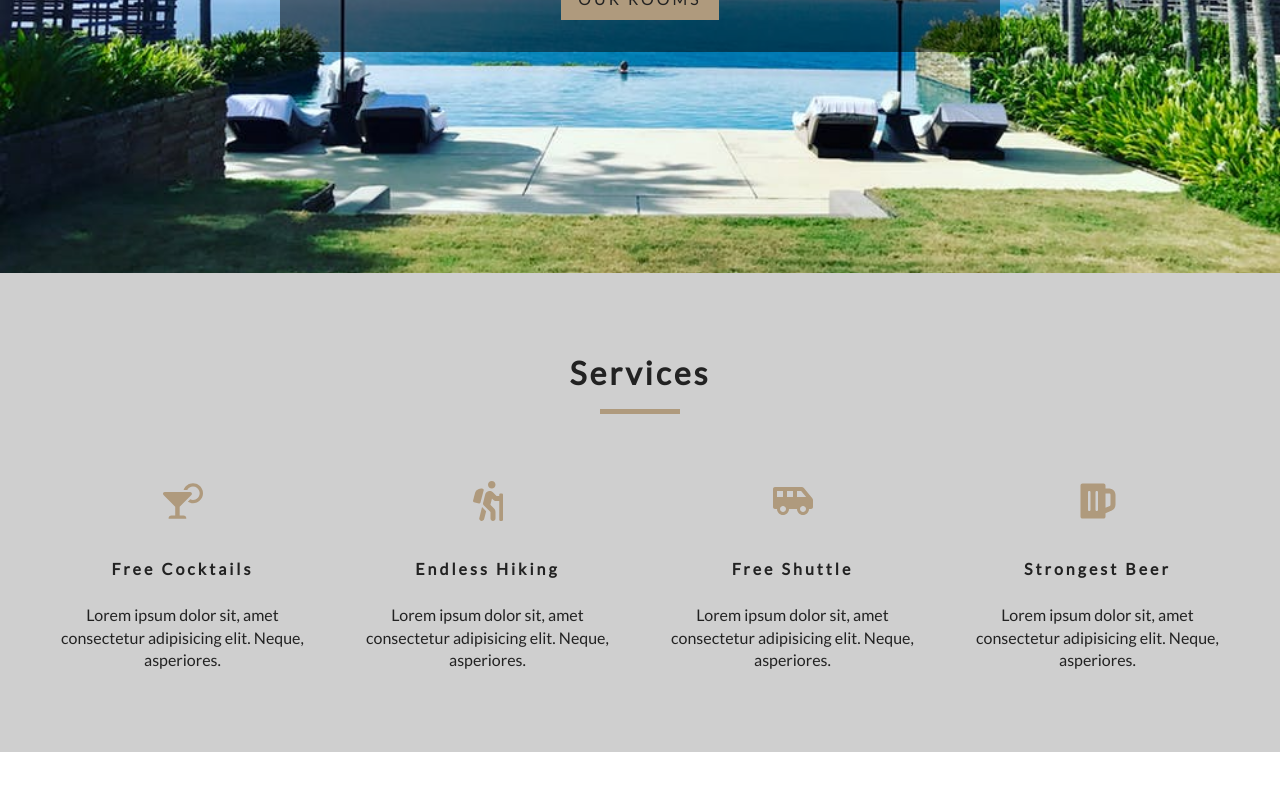
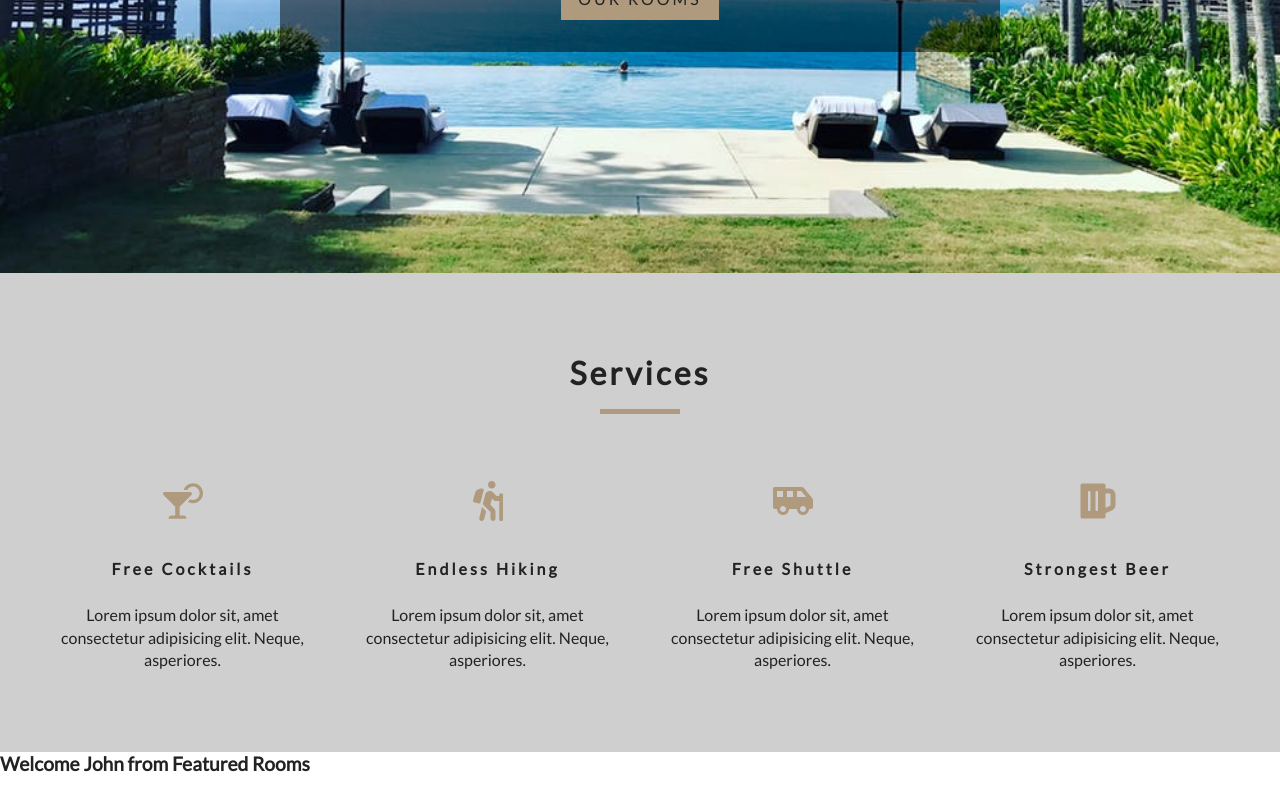
Before and after one commit to akash02-das/beach-resort, a React (Create React App) app: page / in a window 1280 px wide. Shown: the part 527-1327 px from the top of the page. Before the commit the page ends 1279 px from the top, so only its background shows below. Built offline with nearby package versions, Linux system fonts and the light colour scheme.

Commit message:
Context API setup

```diff
--- /dev/null
+++ b/src/components/FeaturedRooms.js
@@ -0,0 +1,20 @@
+import React, { Component } from "react";
+import { RoomContext } from "../context";
+
+class FeaturedRooms extends Component {
+  static contextType = RoomContext;
+
+  render() {
+    const { greeting, name } = this.context;
+
+    return (
+      <div>
+        <h4>
+          {greeting} {name} from Featured Rooms
+        </h4>
+      </div>
+    );
+  }
+}
+
+export default FeaturedRooms;
--- /dev/null
+++ b/src/context.js
@@ -0,0 +1,22 @@
+import React, { Component, createContext } from "react";
+
+const RoomContext = createContext();
+
+class RoomProvider extends Component {
+  state = {
+    greeting: "Welcome",
+    name: "John",
+  };
+
+  render() {
+    return (
+      <RoomContext.Provider value={{ ...this.state }}>
+        {this.props.children}
+      </RoomContext.Provider>
+    );
+  }
+}
+
+const RoomConsumer = RoomContext.Consumer;
+
+export { RoomContext, RoomProvider, RoomConsumer };
--- a/src/index.js
+++ b/src/index.js
@@ -1,11 +1,14 @@
-import React from 'react';
-import ReactDOM from 'react-dom';
-import {BrowserRouter as Router} from 'react-router-dom';
-import App from './App';
+import React from "react";
+import ReactDOM from "react-dom";
+import { BrowserRouter as Router } from "react-router-dom";
+import { RoomProvider } from "./context";
+import App from "./App";
 
 ReactDOM.render(
-  <Router>
-    <App />
-  </Router>,
-  document.getElementById('root')
+  <RoomProvider>
+    <Router>
+      <App />
+    </Router>
+  </RoomProvider>,
+  document.getElementById("root")
 );
--- a/src/pages/Home.js
+++ b/src/pages/Home.js
@@ -2,6 +2,7 @@
 import Hero from "../components/Hero";
 import Banner from "../components/Banner";
 import Services from "../components/Services";
+import FeaturedRooms from "../components/FeaturedRooms";
 import "../styles/banner.scss";
 
 import { Link } from "react-router-dom";
@@ -20,6 +21,7 @@
         </Banner>
       </Hero>
       <Services />
+      <FeaturedRooms />
     </>
   );
 };
```
Also changed, not shown: 1 other file (tests, documents, lock files or other folders).
